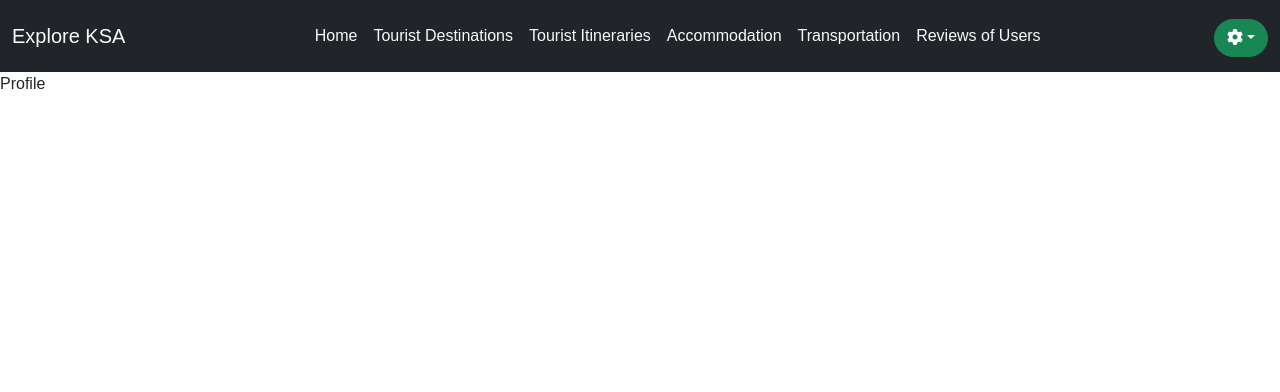
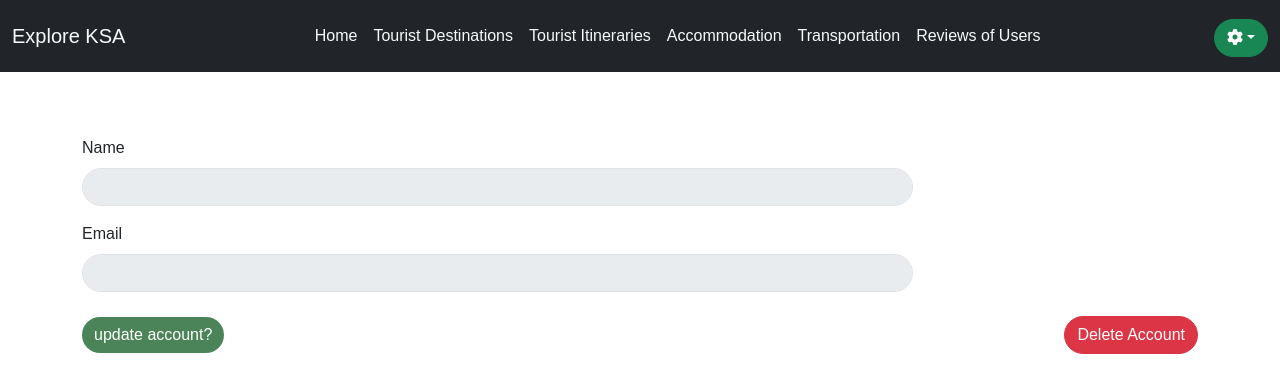
Before and after one commit to LoraXalmo/Explore-KSA, a React (Create React App) app: page /profile in a window 1280 px wide. Shown: the top 392 px of the page. Built offline with nearby package versions, Linux system fonts and the light colour scheme; no server answers; sample sign-in values are in the browser's storage.

Commit message:
add 2 features

```diff
--- a/src/components/Accommodation/Accommodation.jsx
+++ b/src/components/Accommodation/Accommodation.jsx
@@ -6,6 +6,7 @@ import axios from 'axios';
 import { Button, Spinner, Alert, Modal } from 'react-bootstrap';
 import { FontAwesomeIcon } from '@fortawesome/react-fontawesome';
 import { faStar } from '@fortawesome/free-solid-svg-icons';
+import { Helmet } from 'react-helmet';
 
 // Validation Schema using Yup
 const AccommodationSchema = Yup.object().shape({
@@ -34,6 +35,10 @@ export default function Accommodation() {
 
   return (
     <div className="container mt-4">
+          <Helmet>
+        <title>HomePage</title>
+        <meta name="description" content="Explore KSA HomePage" />
+      </Helmet>
       <h2 className='my-3 text-center'>Book Your Accommodation</h2>
 
       {/* Formik form */}
--- a/src/components/HomePage/HomePage.jsx
+++ b/src/components/HomePage/HomePage.jsx
@@ -7,10 +7,15 @@ import img2 from '../../images/2.jpeg';
 import img3 from '../../images/3.png';
 import img4 from '../../images/4.jpeg';
 import img6 from '../../images/6.png';
+import { Helmet } from 'react-helmet';
 
 const HomePage = () => {
   return (
     <div>
+        <Helmet>
+        <title>HomePage</title>
+        <meta name="description" content="Explore KSA HomePage" />
+      </Helmet>
       <section className="header-section">
         <Carousel id="carouselExampleControls" className="carousel-container">
           <Carousel.Item>
--- a/src/components/Profile/Profile.jsx
+++ b/src/components/Profile/Profile.jsx
@@ -1,7 +1,168 @@
-import React from 'react'
+import React, { useState, useEffect } from 'react';
+import { jwtDecode } from 'jwt-decode';
+import axios from 'axios';
+import { Modal, Button, Spinner } from 'react-bootstrap';
+import { useNavigate } from 'react-router-dom';
+import './Profile.css'; // اضافة ملف CSS خارجي
+import { Helmet } from 'react-helmet';
 
 export default function Profile() {
+  const [customerData, setCustomerData] = useState({
+    name: '',
+    email: '',
+
+  });
+  const [isEditing, setIsEditing] = useState(false);
+  const [isLoadingData, setIsLoadingData] = useState(true); // حالة تحميل البيانات
+  const [isUpdating, setIsUpdating] = useState(false); // حالة تحميل زرار التحديث
+  const [isDeleting, setIsDeleting] = useState(false); // حالة تحميل زرار الحذف
+  const [showModal, setShowModal] = useState(false);
+  const [modalMessage, setModalMessage] = useState('');
+  const token = localStorage.getItem('token');
+  const decoded = jwtDecode(token);
+  const customerId = decoded.id;
+  const navigate = useNavigate();
+
+  useEffect(() => {
+    const fetchCustomerDetails = async () => {
+      try {
+        const response = await axios.get(`https://explore-ksa-backend.vercel.app/apis/user/userdata/${customerId}`);
+       console.log(response.data);
+        setCustomerData(response.data.user);
+      } catch (error) {
+        console.error('Error fetching customer details:', error);
+      } finally {
+        setIsLoadingData(false); // إيقاف التحميل بعد إحضار البيانات
+      }
+    };
+
+    fetchCustomerDetails();
+  }, [customerId]);
+
+  const handleEditToggle = () => {
+    setIsEditing(!isEditing);
+  };
+
+  const handleInputChange = (e) => {
+    const { name, value } = e.target;
+    setCustomerData((prevData) => ({
+      ...prevData,
+      [name]: value
+    }));
+  };
+
+  const handleUpdate = async () => {
+    if (window.confirm('Do you want to update your data?')) {
+      setIsUpdating(true); // تعيين حالة التحميل لزرار التحديث فقط
+      try {
+        await axios.put(`https://explore-ksa-backend.vercel.app/apis/user/update/${customerId}`, customerData);
+        setModalMessage('Your data has been updated successfully.');
+      } catch (error) {
+        setModalMessage('Failed to update your data. Please try again.');
+      } finally {
+        setIsUpdating(false); // إيقاف حالة التحميل لزرار التحديث
+        setShowModal(true);
+        setIsEditing(false); // إلغاء وضع التعديل بعد التحديث
+      }
+    }
+  };
+
+  const handleDelete = async () => {
+    if (window.confirm('Do you want to delete your account?')) {
+      setIsDeleting(true); // تعيين حالة التحميل لزرار الحذف فقط
+      try {
+        await axios.delete(`https://explore-ksa-backend.vercel.app/apis/user/userdelete/${customerId}`);
+        localStorage.removeItem('token');
+        navigate('/');
+      } catch (error) {
+        setModalMessage('Failed to delete your account. Please try again.');
+        setShowModal(true);
+      } finally {
+        setIsDeleting(false); // إيقاف حالة التحميل لزرار الحذف
+      }
+    }
+  };
+
   return (
-    <div>Profile</div>
-  )
+    <div className="container profile-container mt-5">
+       <Helmet>
+                <title>Profile</title>
+                <meta name="description" content="Manage your profile page." />
+            </Helmet>
+      {isLoadingData ? ( // عرض التحميل في حالة تحميل البيانات
+        <div className="d-flex justify-content-center align-items-center" style={{ height: '75vh' }}>
+          <i className="fas fa-spin fa-spinner fa-3x"></i>
+        </div>
+      ) : (
+        <form className="profile-form">
+          <div className="row mb-3">
+            <div className="col-6 flex-container my-3 w-75">
+              <label className="form-label">Name</label>
+              <input
+                type="text"
+                className="form-control"
+                name="name"
+                value={customerData.name}
+                onChange={handleInputChange}
+                disabled={!isEditing}
+                style={{ borderRadius: '50px' }}
+              />
+            </div>
+            <div className="col-6 flex-container w-75">
+              <label className="form-label">Email</label>
+              <input
+                type="email"
+                className="form-control"
+                name="email"
+                value={customerData.email}
+                onChange={handleInputChange}
+                disabled={!isEditing}
+                style={{ borderRadius: '50px' }}
+              />
+            </div>
+          </div>
+
+          <div className="d-flex justify-content-between align-items-center mt-4">
+            {!isEditing ? (
+              <button type="button" className="btn btn-primary" onClick={handleEditToggle} style={{ borderRadius: '50px' }}>
+                update account?
+              </button>
+            ) : (
+              <button type="button" className="btn btn-success" onClick={handleUpdate} disabled={isUpdating} style={{ borderRadius: '50px' }}>
+                {isUpdating ? (
+                  <>
+                    <Spinner animation="border" size="sm" /> Updating...
+                  </>
+                ) : (
+                  'Update Data'
+                )}
+              </button>
+            )}
+            <button type="button" className="btn btn-danger" onClick={handleDelete} disabled={isDeleting} style={{ borderRadius: '50px' }}>
+              {isDeleting ? (
+                <>
+                  <Spinner animation="border" size="sm" /> Deleting...
+                </>
+              ) : (
+                'Delete Account'
+              )}
+            </button>
+          </div>
+        </form>
+      )}
+
+      {/* Modal for success or error messages */}
+      <Modal show={showModal} onHide={() => setShowModal(false)}>
+        <Modal.Header closeButton>
+          <Modal.Title>Notification</Modal.Title>
+        </Modal.Header>
+        <Modal.Body>{modalMessage}</Modal.Body>
+        <Modal.Footer>
+          <Button variant="secondary" onClick={() => setShowModal(false)}>
+            Close
+          </Button>
+        </Modal.Footer>
+      </Modal>
+    </div>
+  );
 }
--- a/src/components/Reviews-of-Users/Reviews-of-Users.jsx
+++ b/src/components/Reviews-of-Users/Reviews-of-Users.jsx
@@ -4,6 +4,7 @@ import { Formik, Form, Field, ErrorMessage } from "formik";
 import { FaStar } from "react-icons/fa";
 import * as Yup from "yup";
 import { Alert, Button, Spinner } from "react-bootstrap";
+import { Helmet } from "react-helmet";
 
 export default function ReviewsofUsers() {
   const { postReview, user, loading } = useContext(DataContext);
@@ -46,7 +47,10 @@ export default function ReviewsofUsers() {
   return (
     <div className="container mt-5">
       <h2>Submit Your Review</h2>
-
+      <Helmet>
+        <title>Reviews</title>
+        <meta name="description" content="Explore KSA Reviews" />
+      </Helmet>
       {/* Show success or error messages */}
       {successMessage && <Alert variant="success">{successMessage}</Alert>}
       {errorMessage && <Alert variant="danger">{errorMessage}</Alert>}
--- a/src/components/Tourist-Destinations/Tourist-Destinations.jsx
+++ b/src/components/Tourist-Destinations/Tourist-Destinations.jsx
@@ -5,6 +5,7 @@ import { FontAwesomeIcon } from '@fortawesome/react-fontawesome';
 import { faStar, faMapMarkerAlt } from '@fortawesome/free-solid-svg-icons';
 import { faSpinner } from '@fortawesome/free-solid-svg-icons';
 import "./touristdest.css"
+import { Helmet } from 'react-helmet';
 export default function TouristDestinations() {
   const [destinations, setDestinations] = useState([]);
   const [selectedDestination, setSelectedDestination] = useState(null);
@@ -45,6 +46,10 @@ export default function TouristDestinations() {
 
   return (
     <div className="container">
+      <Helmet>
+        <title>Destination</title>
+        <meta name="description" content="Explore KSA Destination" />
+      </Helmet>
       <h2 className="text-center text-dark my-4">KSA Destinations</h2>
 
       {loading ? ( // Display loading spinner if loading
--- a/src/components/Tourist-Itineraries/Tourist-Itineraries.jsx
+++ b/src/components/Tourist-Itineraries/Tourist-Itineraries.jsx
@@ -5,6 +5,7 @@ import { Button, Form as BootstrapForm, Modal, Table, Spinner } from 'react-boot
 import { DataContext } from '../../context/context.js'; // Import the context
 import axios from 'axios';
 import {jwtDecode} from "jwt-decode"; // Import jwt-decode
+import { Helmet } from 'react-helmet';
 
 export default function TouristItineraries() {
   const { destinations } = useContext(DataContext); // Get destinations from context
@@ -88,6 +89,10 @@ export default function TouristItineraries() {
 
   return (
     <div className="container">
+      <Helmet>
+        <title>TouristItineraries</title>
+        <meta name="description" content="Explore KSA TouristItineraries" />
+      </Helmet>
       <h2 className="text-center text-dark mt-3">Tourist Itineraries</h2>
 
       {/* Loading Spinner */}
--- a/src/components/Transportation/Transportation.jsx
+++ b/src/components/Transportation/Transportation.jsx
@@ -6,6 +6,7 @@ import axios from "axios";
 import { Spinner, Button, Form as BootstrapForm, Col, Row, Modal } from "react-bootstrap"; // Import Modal
 import "bootstrap/dist/css/bootstrap.min.css";
 import "./Transportation.css"; // Import custom CSS
+import { Helmet } from "react-helmet";
 
 export default function Transportation() {
   const { transportationTypes, fetchTransportationData, selectedTransportation, loading } = useContext(DataContext);
@@ -48,6 +49,10 @@ export default function Transportation() {
 
   return (
     <div className="container mt-5">
+        <Helmet>
+        <title>Transportation</title>
+        <meta name="description" content="Explore KSA Transportation" />
+      </Helmet>
       <h2 className="text-center">Select Transportation</h2>
       <Formik initialValues={initialValues} validationSchema={validationSchema} onSubmit={handleSubmit}>
         {({ isSubmitting, setFieldValue }) => (
```
Also changed, not shown: src/context/context.js (+13 -0 lines), src/components/Profile/Profile.css (added).
